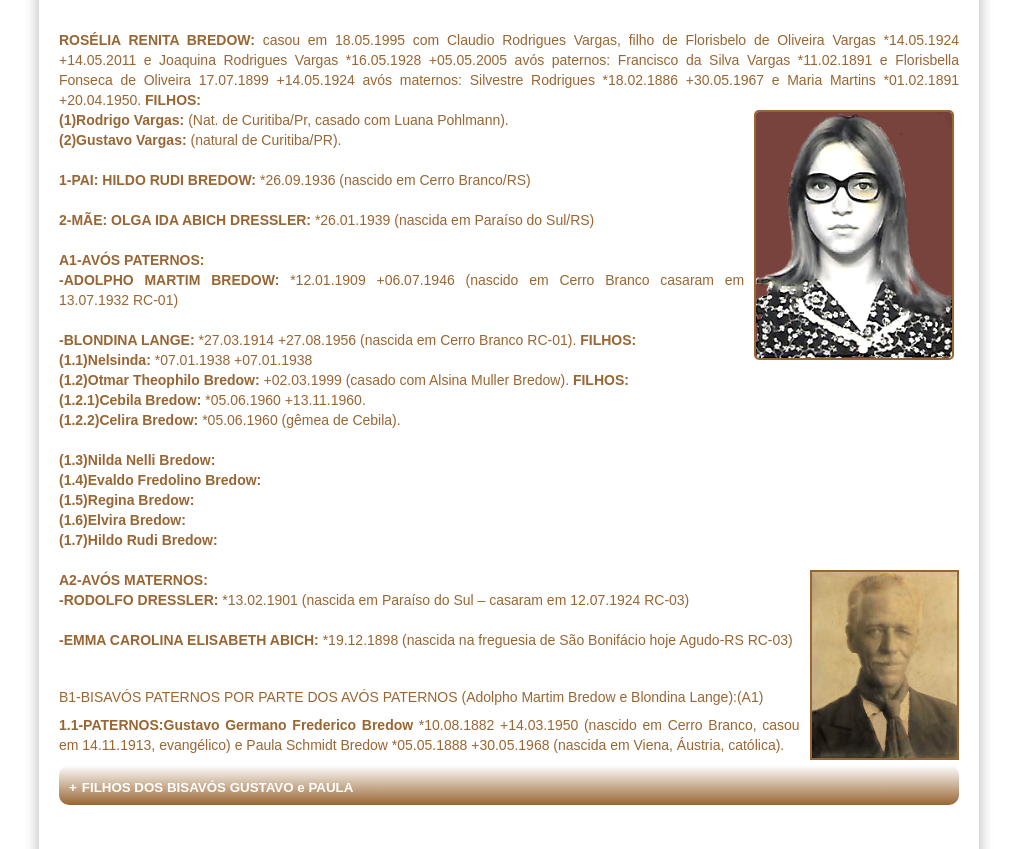
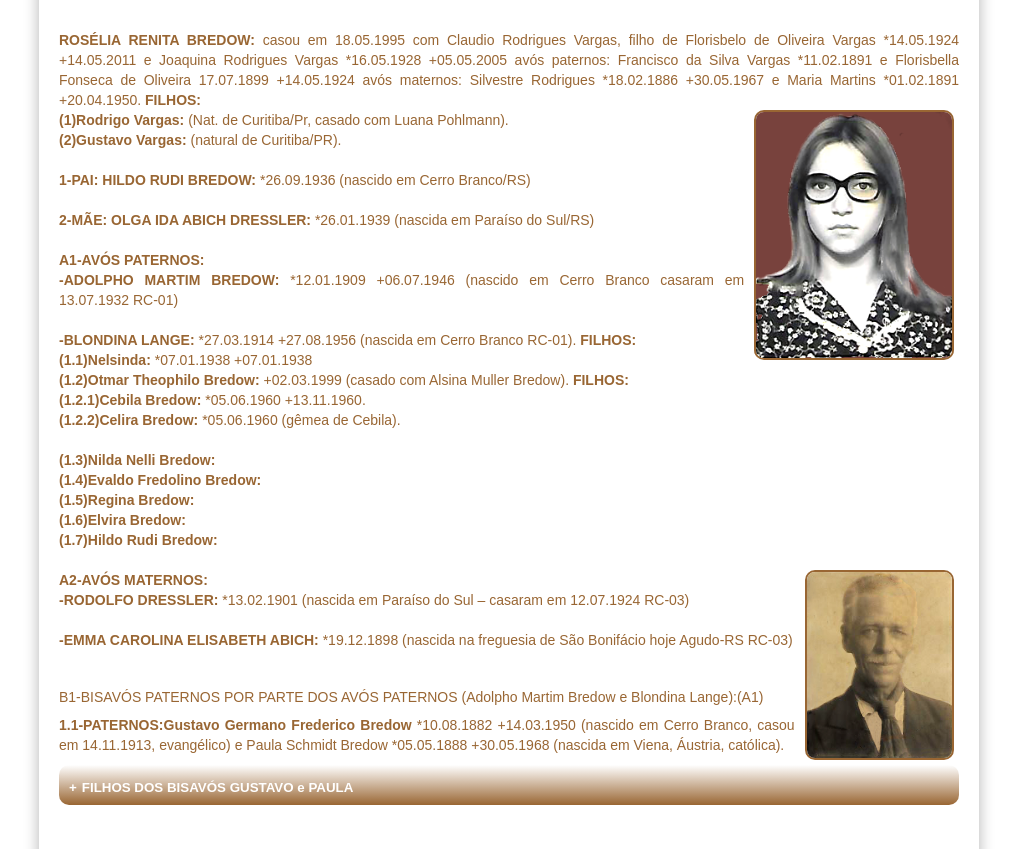
Before and after one commit to claudiovargas1955/claudiovargas1955.github.io, a Jekyll site: the page built from _pages/arvore-genealogica-de-roselia-renita-bredow.html, in a window 1280 px wide. Shown: the part 917-1766 px from the top of the page, without its empty margins (131-1148 px from the left). Built offline with Jekyll 4.4.1, drawn with Linux system fonts in a browser that asks for light colours; some web fonts are replaced.

Commit message:
Update arvore-genealogica-de-roselia-renita-bredow.html

```diff
--- a/_pages/arvore-genealogica-de-roselia-renita-bredow.html
+++ b/_pages/arvore-genealogica-de-roselia-renita-bredow.html
@@ -68,9 +68,10 @@ h1{font-size:24px;
     }
 
      .dir1{border:#996633 solid 2px;
-            border-radius: 5px;
+            border-radius: 10px;
             margin-left:10px;
             margin-right: 5px;
+          }
 </style>
 
 <h2>ÁRVORE GENEALÓGICA DE ROSÉLIA RENITA BREDOW</h2><br/>
@@ -101,7 +102,7 @@ Fonseca de Oliveira 17.07.1899 +14.05.1924 avós maternos: Silvestre Rodrigues *
 <b>(1.6)Elvira Bredow: </b><br>
 <b>(1.7)Hildo Rudi Bredow: </b> <br/><br>
 
-<img class="dir" style="float:right"; src="/images/Rodolfo.png"; height="190px"; title="Rodolfo Dressler";/>
+<img class="dir1" style="float:right"; src="/images/Rodolfo.png"; height="190px"; title="Rodolfo Dressler";/>
 <b>A2-AVÓS MATERNOS:</b><br>
 <b>-RODOLFO DRESSLER:</b> *13.02.1901 (nascida em Paraíso do Sul – casaram em 12.07.1924 RC-03)<br/><br/>
 <b>-EMMA CAROLINA ELISABETH ABICH:</b> *19.12.1898 (nascida na freguesia de São Bonifácio hoje Agudo-RS RC-03)</p> <br>
```
